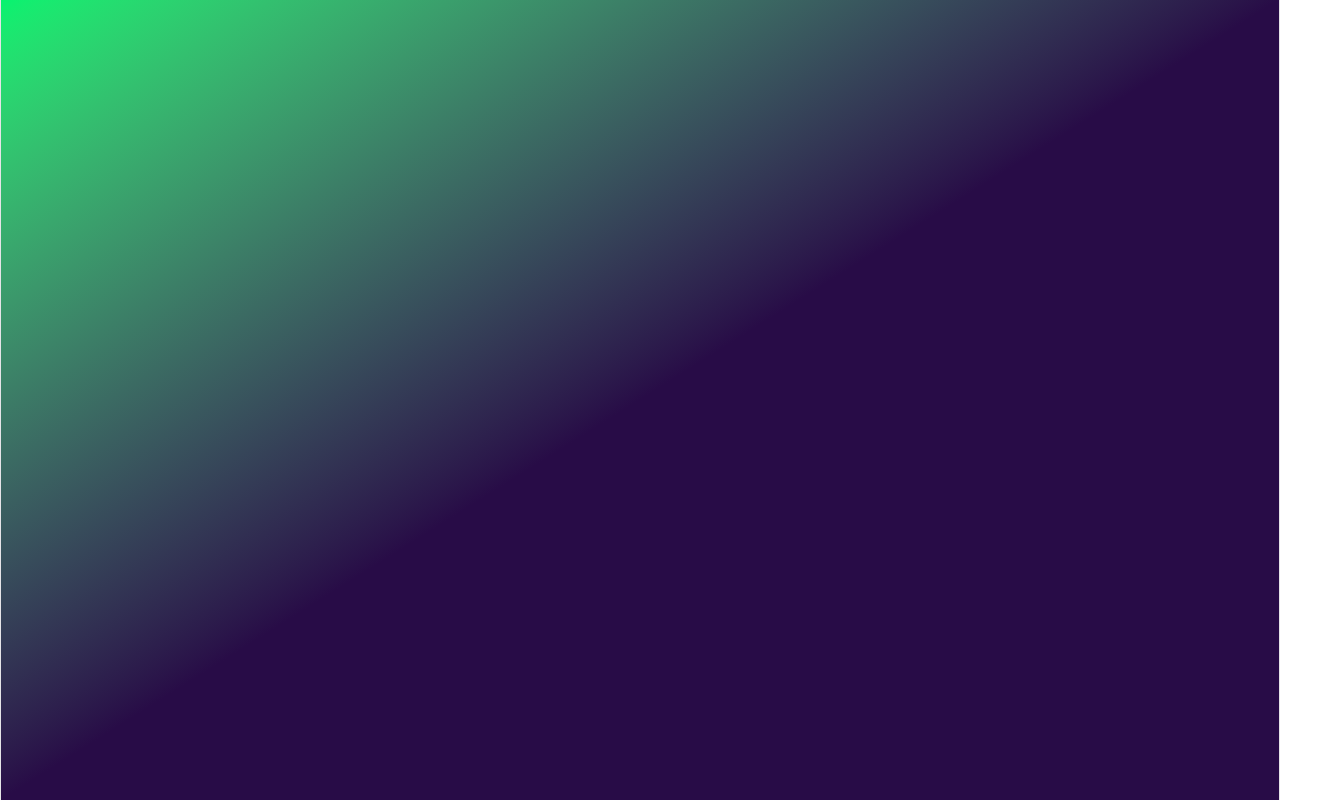
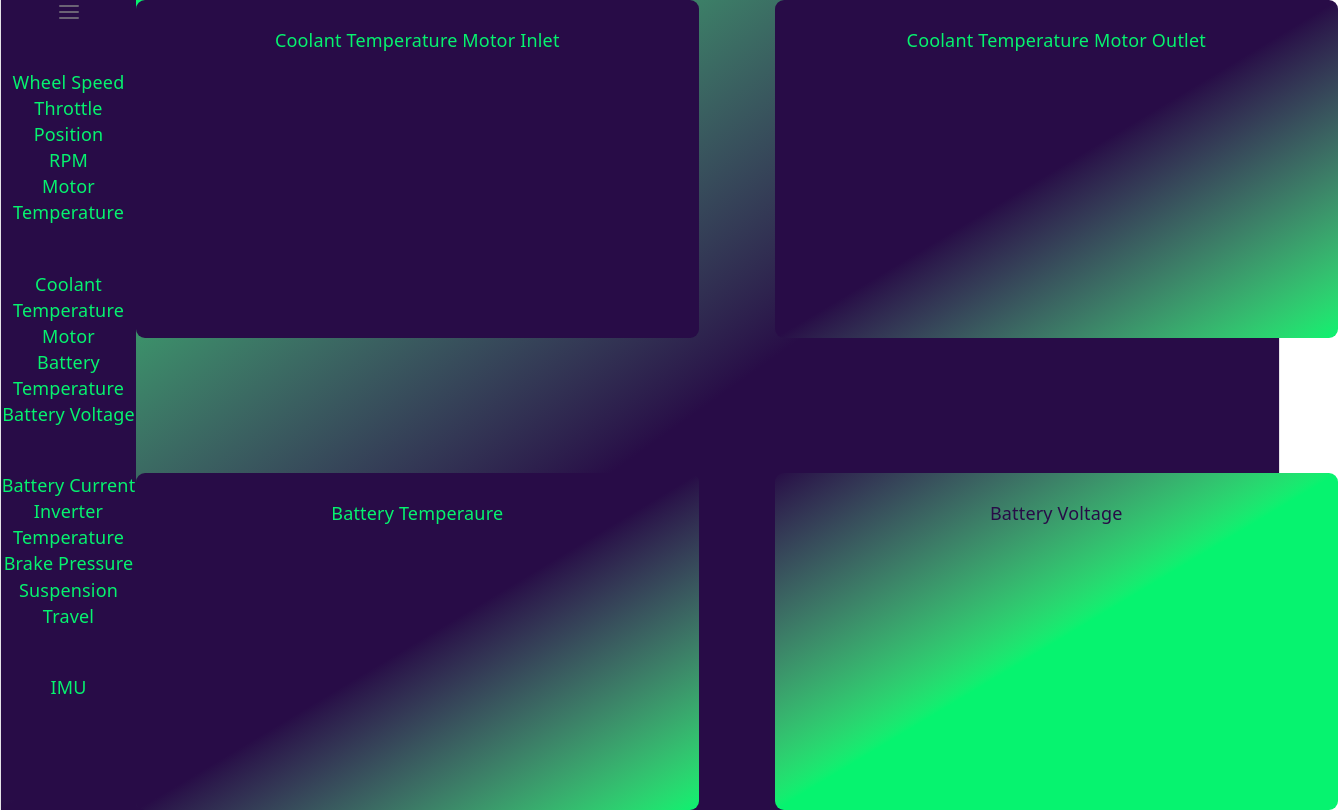
Before and after one commit to Cerberus6958/lynx-lora, a React (Vite) app in the folder frontend/: page /2 in a window 1280 px wide. Before the commit this address had no page. Shown: the whole page, 1338 px wide, since content can reach past the window. Built offline with nearby package versions, Linux system fonts and the light colour scheme.

Commit message:
Initial design, no graphs or data yet

```diff
--- a/frontend/package.json
+++ b/frontend/package.json
@@ -11,6 +11,7 @@
   },
   "dependencies": {
     "@tailwindcss/vite": "^4.3.3",
+    "chart.js": "^4.5.1",
     "react": "^19.2.8",
     "react-dom": "^19.2.8",
     "react-router": "^7.18.2",
--- a/frontend/src/App.tsx
+++ b/frontend/src/App.tsx
@@ -1,19 +1,78 @@
 import { useState, useEffect } from 'react'
 import './App.css'
-import { BrowserRouter, Routes, Route } from 'react-router'
+import { BrowserRouter, Routes, Route, Link } from 'react-router'
 import Page1 from './Page1.tsx';
+import Page2 from './Page2.tsx';
+import Page3 from './Page3.tsx';
+import Imu from './IMU.tsx';
 
 function App() {
-  const [count, setCount] = useState(0)
+  // const [count, setCount] = useState(0)
+  const [isExpanded, setIsExpanded] = useState(true);
+  const navLinks = [
+    {
+      to: '/1',
+      items: [
+        { full: 'Wheel Speed', short: 'WS' },
+        { full: 'Throttle Position', short: 'TP' },
+        { full: 'RPM', short: 'RPM' },
+        { full: 'Motor Temperature', short: 'MT' },
+      ],
+    },
+    {
+      to: '/2',
+      items: [
+        { full: 'Coolant Temperature Motor', short: 'CT' },
+        { full: 'Battery Temperature', short: 'BT' },
+        { full: 'Battery Voltage', short: 'BV' },
+      ],
+    },
+    {
+      to: '/3',
+      items: [
+        { full: 'Battery Current', short: 'BC' },
+        { full: 'Inverter Temperature', short: 'IT' },
+        { full: 'Brake Pressure', short: 'BP' },
+        { full: 'Suspension Travel', short: 'ST' },
+      ],
+    },
+    {
+      to: 'imu',
+      items: [
+        { full: 'IMU', short: 'IMU' },
+      ]
+    }
+  ]
 
   return (
     <>
       <div className='min-h-screen bg-gradient-to-br from-[#06f36f] via-[#280c47] to-[#280c47]'>
 
         <BrowserRouter>
-          <Routes>
-            <Route path='/' element={<Page1 />}></Route>
-          </Routes>
+          <header className={`h-screen bg-[#280c47] fixed transition-all duration-300 ${isExpanded ? 'w-30' : 'w-10'}`}>
+            <div className='flex flex-col gap-10 items-center'>
+              <button className='' onClick={() => setIsExpanded(!isExpanded)}>
+                <svg width="24px" height="24px" viewBox="0 0 24 24" fill="none" xmlns="http://www.w3.org/2000/svg">
+                  <path d="M3 6h18M3 12h18M3 18h18" stroke="currentColor" strokeWidth="2" strokeLinecap="round"/>
+                </svg>
+              </button>
+              {navLinks.map(({ to, items }) => (
+                <Link to={to} key={to}>
+                  {items.map((item) => (
+                    <div className='text-[#06f36f]' key={item.short}>{isExpanded ? item.full : item.short}</div>
+                  ))}
+                </Link>
+              ))}
+            </div>
+          </header>
+          <main className={`${isExpanded ? 'pl-30' : 'pl-10'}`}>
+            <Routes>
+              <Route path='/1' element={<Page1 />}></Route>
+              <Route path='/2' element={<Page2 />}></Route>
+              <Route path='/3' element={<Page3 />}></Route>
+              <Route path='/imu' element={<Imu />}></Route>
+            </Routes>
+          </main>
         </BrowserRouter>
       </div>
     </>
--- a/frontend/src/Page1.tsx
+++ b/frontend/src/Page1.tsx
@@ -1,6 +1,19 @@
+import { useState, useEffect } from 'react'
+
 function Page1() {
   return (
     <>
+      <div className='min-h-screen bg-gradient-to-br from-[#06f36f] via-[#280c47] to-[#280c47]'>
+        <div className='min-h-screen flex justify-center items-center'>
+          <div className='grid grid-cols-2 gap-30'>
+            <div className='w-125 h-75 p-6 rounded-lg bg-[#280c47] text-[#06f36f]'>Wheel Speed</div>
+            <div className='w-125 h-75 p-6 rounded-lg bg-gradient-to-br from-[#280c47] via-[#280c47] to-[#06f36f] text-[#06f36f]'>Throttle Position</div>
+            <div className='w-125 h-75 p-6 rounded-lg bg-gradient-to-br from-[#280c47] via-[#280c47] to-[#06f36f] text-[#06f36f]'>RPM</div>
+            <div className='w-125 h-75 p-6 rounded-lg bg-gradient-to-br from-[#280c47] via-[#06f36f] to-[#06f36f] text-[#280c47]'>Motor Temperature</div>
+          </div>
+        </div>
+
+      </div>
     </>
   )
 }
--- /dev/null
+++ b/frontend/src/Page2.tsx
@@ -0,0 +1,21 @@
+import { useState, useEffect } from 'react'
+
+function Page2() {
+  return (
+    <>
+      <div className='min-h-screen bg-gradient-to-br from-[#06f36f] via-[#280c47] to-[#280c47]'>
+        <div className='min-h-screen flex justify-center items-center'>
+          <div className='grid grid-cols-2 gap-30'>
+            <div className='w-125 h-75 p-6 rounded-lg bg-[#280c47] text-[#06f36f]'>Coolant Temperature Motor Inlet</div>
+            <div className='w-125 h-75 p-6 rounded-lg bg-gradient-to-br from-[#280c47] via-[#280c47] to-[#06f36f] text-[#06f36f]'>Coolant Temperature Motor Outlet</div>
+            <div className='w-125 h-75 p-6 rounded-lg bg-gradient-to-br from-[#280c47] via-[#280c47] to-[#06f36f] text-[#06f36f]'>Battery Temperaure</div>
+            <div className='w-125 h-75 p-6 rounded-lg bg-gradient-to-br from-[#280c47] via-[#06f36f] to-[#06f36f] text-[#280c47]'>Battery Voltage</div>
+          </div>
+        </div>
+
+      </div>
+    </>
+  )
+}
+
+export default Page2;
--- /dev/null
+++ b/frontend/src/Page3.tsx
@@ -0,0 +1,21 @@
+import { useState, useEffect } from 'react'
+
+function Page3() {
+  return (
+    <>
+      <div className='min-h-screen bg-gradient-to-br from-[#06f36f] via-[#280c47] to-[#280c47]'>
+        <div className='min-h-screen flex justify-center items-center'>
+          <div className='grid grid-cols-2 gap-30'>
+            <div className='w-125 h-75 p-6 rounded-lg bg-[#280c47] text-[#06f36f]'>Battery Current</div>
+            <div className='w-125 h-75 p-6 rounded-lg bg-gradient-to-br from-[#280c47] via-[#280c47] to-[#06f36f] text-[#06f36f]'>Inverter Temperature</div>
+            <div className='w-125 h-75 p-6 rounded-lg bg-gradient-to-br from-[#280c47] via-[#280c47] to-[#06f36f] text-[#06f36f]'>Brake Pressure</div>
+            <div className='w-125 h-75 p-6 rounded-lg bg-gradient-to-br from-[#280c47] via-[#06f36f] to-[#06f36f] text-[#280c47]'>Suspension Travel</div>
+          </div>
+        </div>
+
+      </div>
+    </>
+  )
+}
+
+export default Page3;
```
Also changed, not shown: frontend/src/Imu.tsx (added, +8 -0 lines), 1 other file (tests, documents, lock files or other folders).
